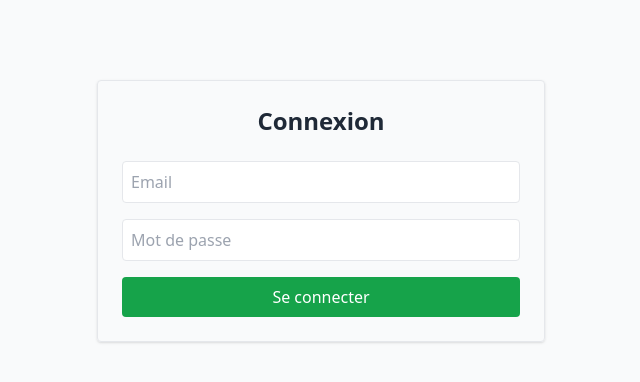
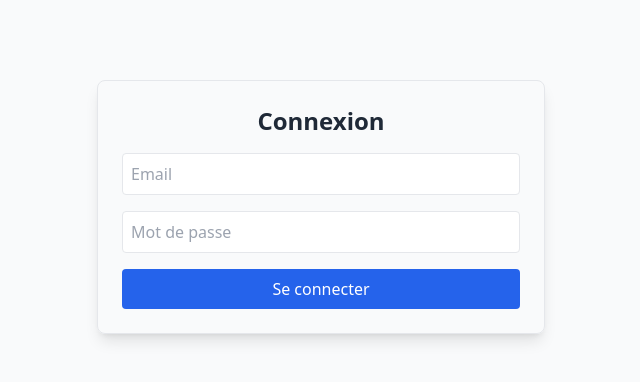
Before and after one commit to allanbavajee/CheminDeGarde, a Next.js app: page /login in a window 1280 px wide. Shown: the top 382 px of the page, without its empty margins (319-959 px from the left). Built offline with nearby package versions, Linux system fonts and the light colour scheme; no server answers.

Commit message:
Update page.tsx

```diff
--- a/app/login/page.tsx
+++ b/app/login/page.tsx
@@ -1,12 +1,12 @@
 /* app/login/page.tsx*/
 "use client";
 import { useState } from "react";
+import { useRouter } from "next/navigation";
 import { createClient } from "@supabase/supabase-js";
-import { useRouter } from "next/navigation";
 
 const supabase = createClient(
   process.env.NEXT_PUBLIC_SUPABASE_URL!,
-  process.env.NEXT_PUBLIC_SUPABASE_ANON_KEY!
+  process.env.NEXT_PUBLIC_SUPABASE_ANON_KEY! // Clé publique pour le login
 );
 
 export default function LoginPage() {
@@ -19,30 +19,38 @@ export default function LoginPage() {
     e.preventDefault();
     setMessage("");
 
+    try {
       const { data, error } = await supabase.auth.signInWithPassword({
         email,
         password,
       });
 
-    if (error) {
-      setMessage("❌ " + error.message);
+      if (error) throw error;
+
+      const userDept = data.user?.user_metadata?.departement;
+
+      if (!userDept) {
+        // ✅ Vérification spéciale admin
+        if (email === process.env.NEXT_PUBLIC_ADMIN_EMAIL) {
+          router.push("/admin");
           return;
         }
-
-    // Redirection par département
-    const userDept = data.user?.user_metadata?.departement;
-    if (!userDept) {
         setMessage("❌ Département non attribué, contactez l'admin.");
         return;
       }
 
-    const deptPath = userDept.toLowerCase().replace(/\s+/g, "-");
+      // Redirection vers le département
+      const deptPath = userDept.toLowerCase(); // Exemple: "Louange" → "louange"
       router.push(`/${deptPath}`);
+    } catch (err: any) {
+      setMessage("❌ Erreur login : " + err.message);
+    }
   };
 
   return (
-    <div className="max-w-md mx-auto mt-20 p-6 border rounded shadow">
-      <h1 className="text-2xl font-bold mb-6 text-center">Connexion</h1>
+    <div className="max-w-md mx-auto mt-20 p-6 border rounded-lg shadow-lg">
+      <h1 className="text-2xl font-bold mb-4 text-center">Connexion</h1>
+
       <form onSubmit={handleLogin} className="space-y-4">
         <input
           type="email"
@@ -60,10 +68,14 @@ export default function LoginPage() {
           className="w-full p-2 border rounded"
           required
         />
-        <button type="submit" className="w-full bg-green-600 text-white p-2 rounded hover:bg-green-700">
+        <button
+          type="submit"
+          className="w-full bg-blue-600 text-white p-2 rounded hover:bg-blue-700"
+        >
           Se connecter
         </button>
       </form>
+
       {message && <p className="mt-4 text-center text-red-600">{message}</p>}
     </div>
   );
```
Lines whose indentation alone changed are shown as unchanged.
